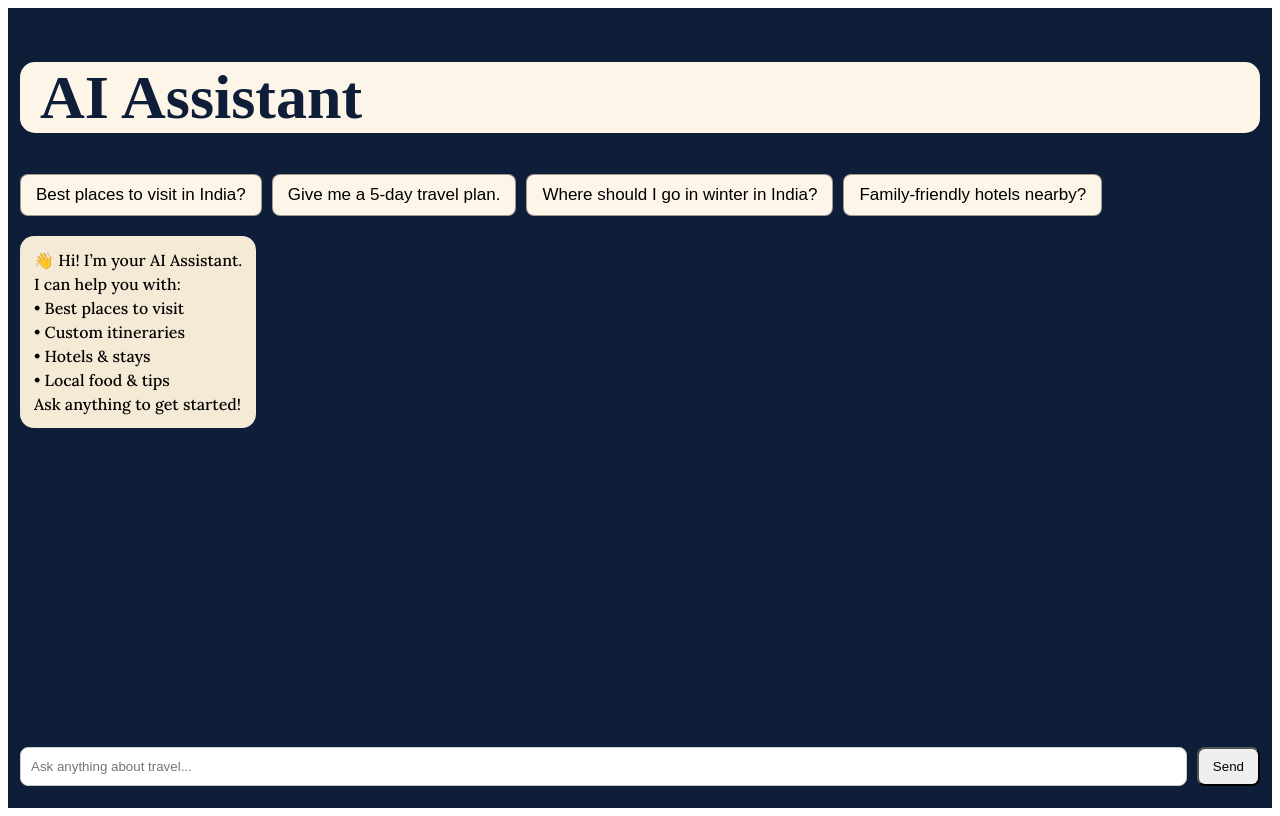
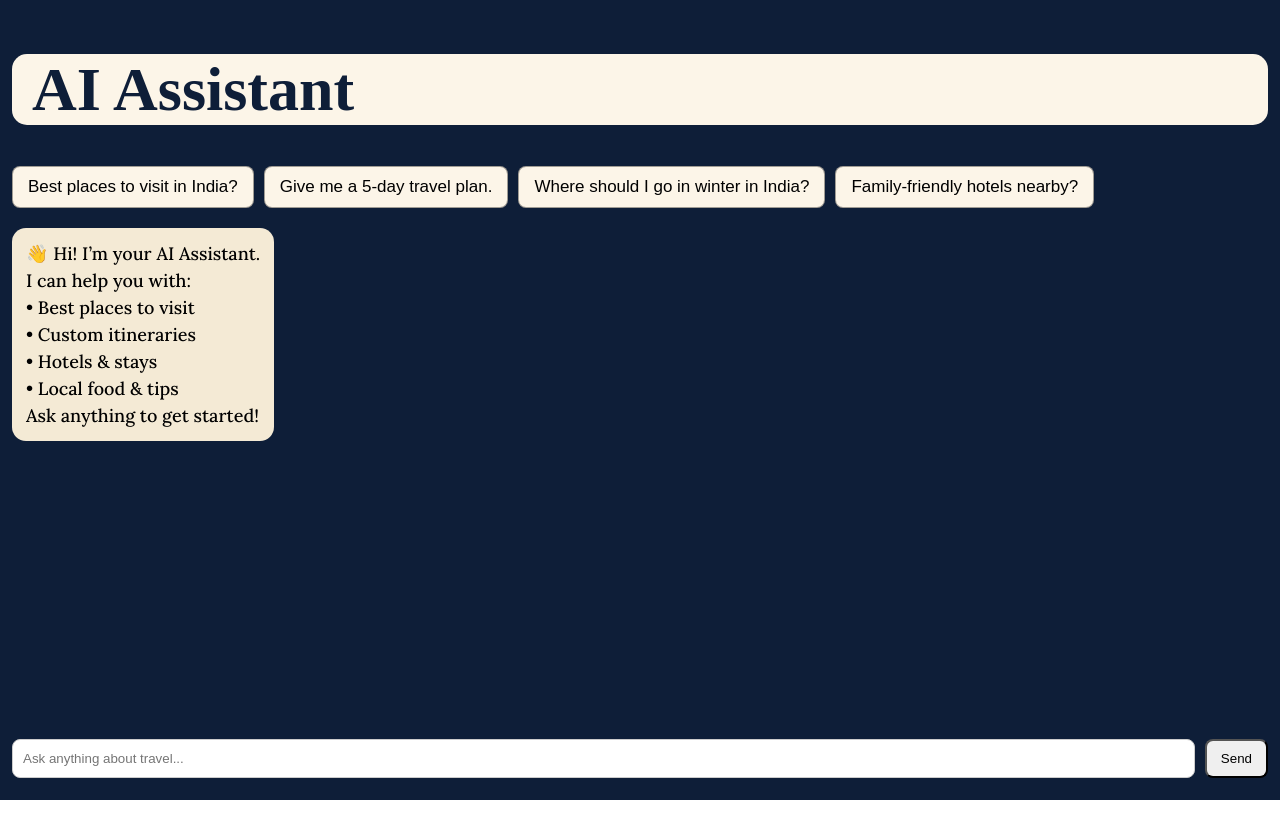
Before and after one commit to Himanshu0-7/travel-chatbot, a Next.js app: page /chat in a window 1280 px wide. Built offline with nearby package versions, Linux system fonts and the light colour scheme; a web font is replaced by a local one.

Commit message:
improve css

```diff
--- a/src/app/chat/font.css
+++ b/src/app/chat/font.css
@@ -10,3 +10,10 @@
   font-weight: normal;
   font-style: normal;
 }
+
+body {
+  background: var(--background);
+  color: var(--foreground);
+  font-size: clamp(14px, 3vw, 18px);
+
+}
--- a/src/app/globals.css
+++ b/src/app/globals.css
@@ -1,9 +1,6 @@
 
- @import "./chat/font.css";
 
-body {
-  background: var(--background);
-  color: var(--foreground);
-  font-size: clamp(14px, 3vw, 18px);
-
+html, body{
+  margin: 0;
+  height: 100%;
 }
--- a/src/app/layout.js
+++ b/src/app/layout.js
@@ -2,6 +2,7 @@ export const metadata = {
   title: "Create Next App",
   description: "Generated by create next app",
 };
+import "./globals.css";
 
 export default function RootLayout({ children }) {
   return (
```
